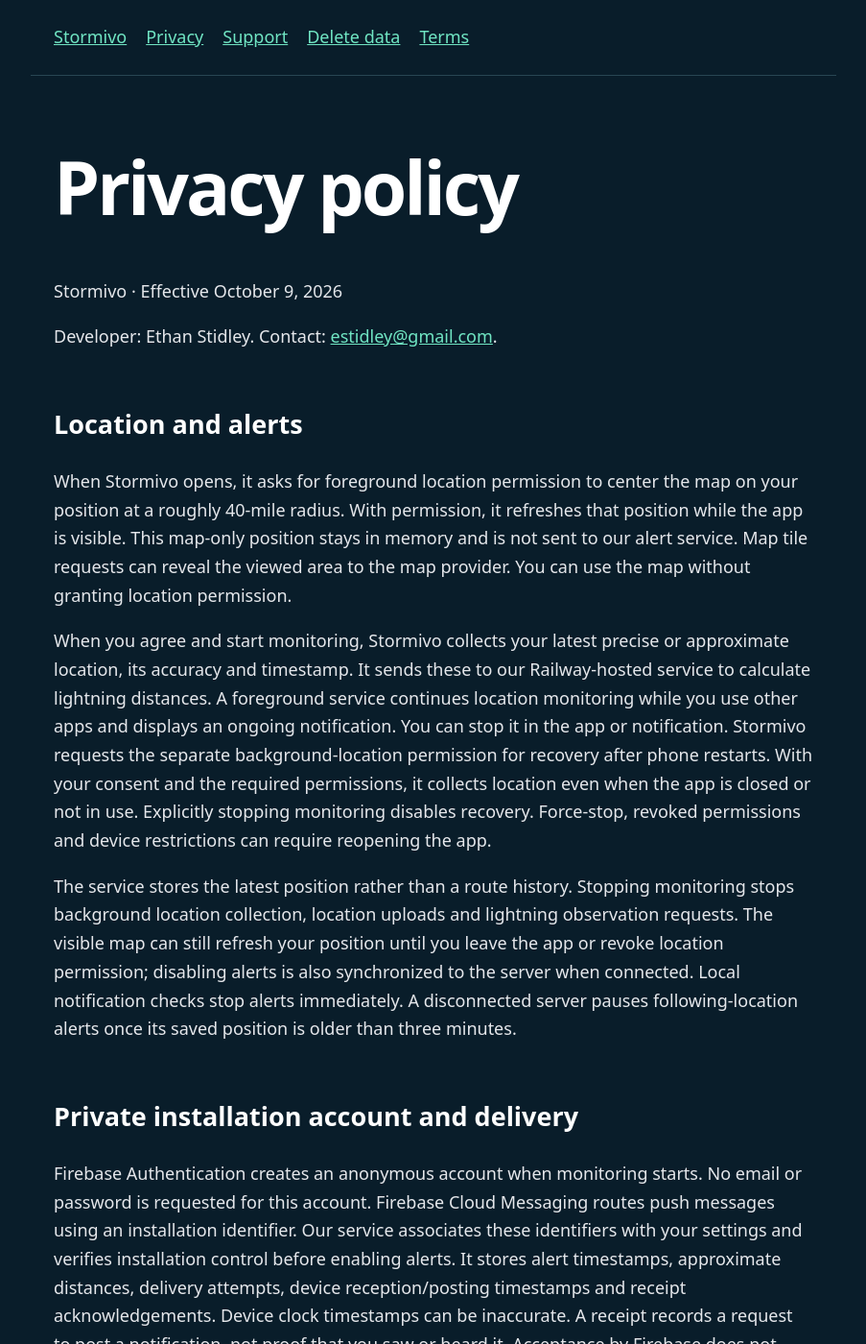
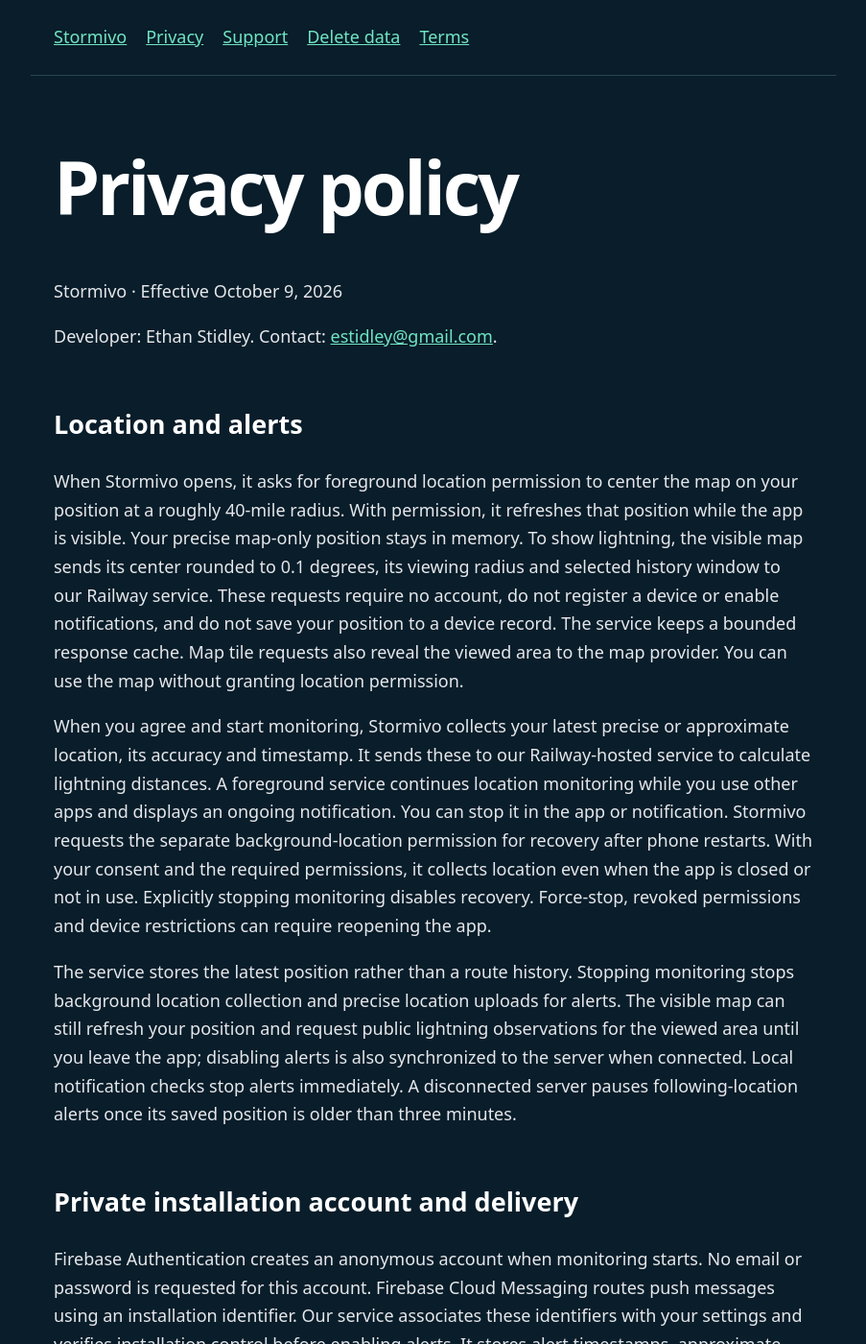
Before and after one commit to estidley/estidley.github.io, a Jekyll site: the page stormivo-privacy.html, which Jekyll copies as it is, in a window 1280 px wide and 1400 px high. Shown: the whole window at 96% size, without its empty margins (188-1091 px from the left). Built offline with Jekyll 4.4.1, drawn with Linux system fonts in a browser that asks for light colours.

Commit message:
Describe public NOAA map requests separately from alert tracking

```diff
--- a/stormivo-privacy.html
+++ b/stormivo-privacy.html
@@ -1,7 +1,7 @@
 <!doctype html><html lang="en"><head><meta charset="utf-8"><meta name="viewport" content="width=device-width,initial-scale=1"><meta name="description" content="Stormivo lightning observations and distance alerts by Ethan Stidley"><title>Stormivo privacy policy</title><link rel="stylesheet" href="stormivo-style.css"></head><body><nav aria-label="Main"><a href="stormivo.html">Stormivo</a><a href="stormivo-privacy.html">Privacy</a><a href="stormivo-support.html">Support</a><a href="stormivo-delete.html">Delete data</a><a href="stormivo-legal.html">Terms</a></nav><main><h1>Privacy policy</h1><p>Stormivo · Effective October 9, 2026</p>
 <p>Developer: Ethan Stidley. Contact: <a href="mailto:estidley@gmail.com">estidley@gmail.com</a>.</p>
-<h2>Location and alerts</h2><p>When Stormivo opens, it asks for foreground location permission to center the map on your position at a roughly 40-mile radius. With permission, it refreshes that position while the app is visible. This map-only position stays in memory and is not sent to our alert service. Map tile requests can reveal the viewed area to the map provider. You can use the map without granting location permission.</p><p>When you agree and start monitoring, Stormivo collects your latest precise or approximate location, its accuracy and timestamp. It sends these to our Railway-hosted service to calculate lightning distances. A foreground service continues location monitoring while you use other apps and displays an ongoing notification. You can stop it in the app or notification. Stormivo requests the separate background-location permission for recovery after phone restarts. With your consent and the required permissions, it collects location even when the app is closed or not in use. Explicitly stopping monitoring disables recovery. Force-stop, revoked permissions and device restrictions can require reopening the app.</p>
-<p>The service stores the latest position rather than a route history. Stopping monitoring stops background location collection, location uploads and lightning observation requests. The visible map can still refresh your position until you leave the app or revoke location permission; disabling alerts is also synchronized to the server when connected. Local notification checks stop alerts immediately. A disconnected server pauses following-location alerts once its saved position is older than three minutes.</p>
+<h2>Location and alerts</h2><p>When Stormivo opens, it asks for foreground location permission to center the map on your position at a roughly 40-mile radius. With permission, it refreshes that position while the app is visible. Your precise map-only position stays in memory. To show lightning, the visible map sends its center rounded to 0.1 degrees, its viewing radius and selected history window to our Railway service. These requests require no account, do not register a device or enable notifications, and do not save your position to a device record. The service keeps a bounded response cache. Map tile requests also reveal the viewed area to the map provider. You can use the map without granting location permission.</p><p>When you agree and start monitoring, Stormivo collects your latest precise or approximate location, its accuracy and timestamp. It sends these to our Railway-hosted service to calculate lightning distances. A foreground service continues location monitoring while you use other apps and displays an ongoing notification. You can stop it in the app or notification. Stormivo requests the separate background-location permission for recovery after phone restarts. With your consent and the required permissions, it collects location even when the app is closed or not in use. Explicitly stopping monitoring disables recovery. Force-stop, revoked permissions and device restrictions can require reopening the app.</p>
+<p>The service stores the latest position rather than a route history. Stopping monitoring stops background location collection and precise location uploads for alerts. The visible map can still refresh your position and request public lightning observations for the viewed area until you leave the app; disabling alerts is also synchronized to the server when connected. Local notification checks stop alerts immediately. A disconnected server pauses following-location alerts once its saved position is older than three minutes.</p>
 <h2>Private installation account and delivery</h2><p>Firebase Authentication creates an anonymous account when monitoring starts. No email or password is requested for this account. Firebase Cloud Messaging routes push messages using an installation identifier. Our service associates these identifiers with your settings and verifies installation control before enabling alerts. It stores alert timestamps, approximate distances, delivery attempts, device reception/posting timestamps and receipt acknowledgements. Device clock timestamps can be inaccurate. A receipt records a request to post a notification, not proof that you saw or heard it. Acceptance by Firebase does not prove a notification appeared on the phone.</p>
 <h2>Maps and providers</h2><p>MapLibre loads maps from OpenFreeMap when the screen opens, including before monitoring begins. Map providers receive your IP address and requests for the viewed area, which can reveal an approximate area of interest. Firebase and Railway process the information needed for authentication, delivery and hosting. Our servers download public NOAA data; they do not send your device location to NOAA. Providers may retain operational or security records under their own policies.</p>
 <p>We do not include advertising, analytics or crash-reporting SDKs, and do not sell personal data. Network connections use HTTPS. Infrastructure access logs can contain IP addresses, requested paths and query parameters; map-observation query parameters include coordinates. Application access logging is disabled, but infrastructure logging is separate.</p>
```
